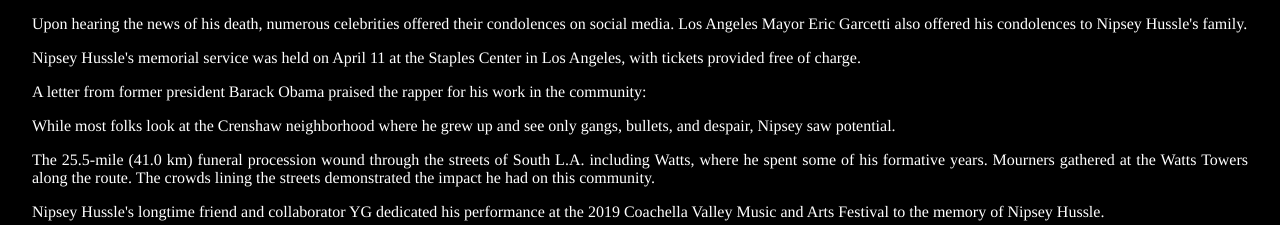
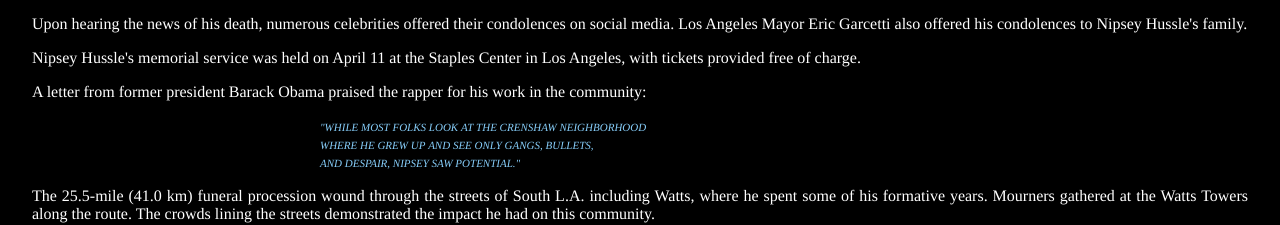
Before and after one commit to LeeksDeWayne/free_code_camp, a plain HTML site: page index.html in a window 1280 px wide. Shown: the part 8043-8268 px from the top of the page. Drawn offline with Linux system fonts and the light colour scheme.

Commit message:
added quotes to the quote from Obama in the html file. Changed the color of the quote and indented it in the css file.

```diff
--- a/index.html
+++ b/index.html
@@ -132,7 +132,7 @@
             <p id="memorials-text2">Nipsey Hussle's memorial service was held on April 11 at the Staples Center in Los Angeles, with tickets provided free of charge.</p>
             <p id="memorials-text3-obama-letter" class="obama-letter">A letter from former president Barack Obama praised the rapper for his work in the community:
             </p>
-            <p id="memorials-text4-obama-letter" class="obama-letter">While most folks look at the Crenshaw neighborhood where he grew up and see only gangs, bullets, and despair, Nipsey saw potential.</p>
+            <p id="memorials-text4-obama-letter" class="obama-letter">"While most folks look at the Crenshaw neighborhood<br> where he grew up and see only gangs, bullets,<br> and despair, Nipsey saw potential."</p>
             <p id="memorials-text5">The 25.5-mile (41.0 km) funeral procession wound through the streets of South L.A. including Watts, where he spent some of his formative years. Mourners gathered at the Watts Towers along the route. The crowds lining the streets demonstrated the impact he had on this community.</p>
             <p id="memorials-text6">Nipsey Hussle's longtime friend and collaborator YG dedicated his performance at the 2019 Coachella Valley Music and Arts Festival to the memory of Nipsey Hussle.</p>
 
--- a/nipseyHussleStyle.css
+++ b/nipseyHussleStyle.css
@@ -79,3 +79,9 @@ p a:hover{
 #releases-list {
   list-style-type: none;
 }
+#memorials-text4-obama-letter {
+font-variant-caps: all-petite-caps;
+width: 50vw;
+font-style: oblique;
+color: lightskyblue;
+}
```
Lines whose indentation alone changed are shown as unchanged.
